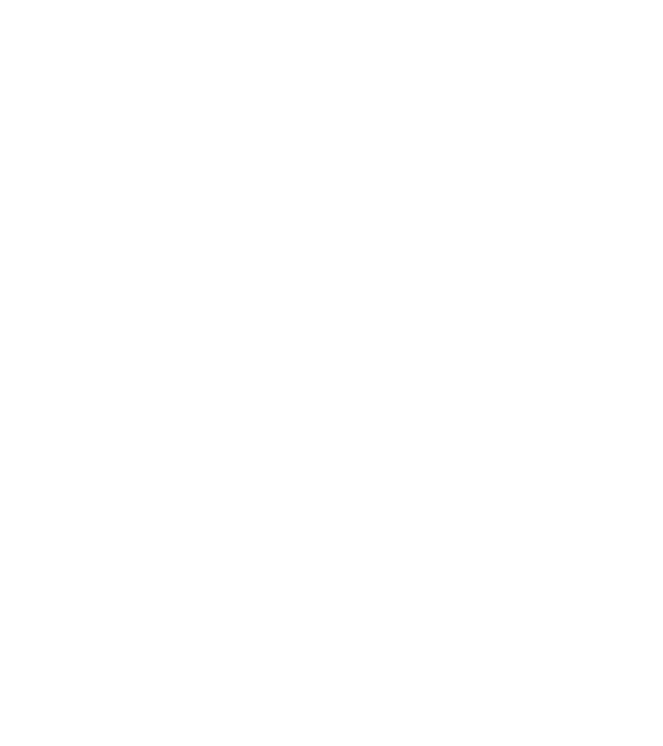
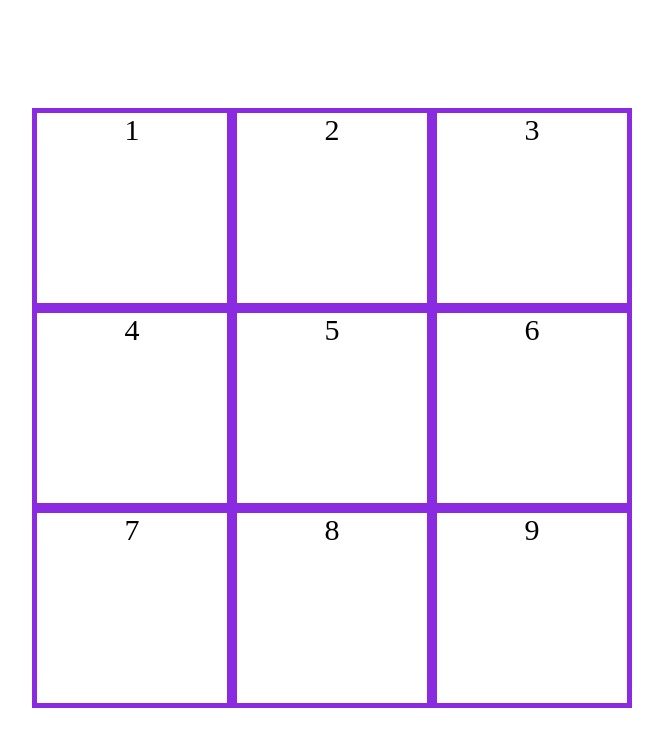
Before and after one commit to shairatorio/tic-tac-toe, a plain HTML site: page index.html in a window 1280 px wide. Shown: the whole page, without its empty margins (308-971 px from the left). Drawn offline with Linux system fonts and the light colour scheme.

Commit message:
Add index and styles

```diff
--- a/index.html
+++ b/index.html
@@ -9,7 +9,7 @@
     <script type="text/javascript" src="script.js" defer></script>
 </head>
 <body>
-    <!-- <div class="wrapper">
+    <div class="wrapper">
         <div class="grid-container">
             <div class="grid-item">1</div>
             <div class="grid-item">2</div>
@@ -21,6 +21,6 @@
             <div class="grid-item">8</div>
             <div class="grid-item">9</div>
         </div>
-    </div> -->
+    </div>
 </body>
 </html>
--- a/styles.css
+++ b/styles.css
@@ -1,3 +1,11 @@
+:root {
+    --color-red: #e25041;
+    --color-dark-blue: #0e1f3c;
+    --color-green: #1cbd9e;
+    --color-yellow: #FAFF00;
+
+}
+
 .wrapper {
     display: grid;
     grid-template-columns: 1fr;
```
